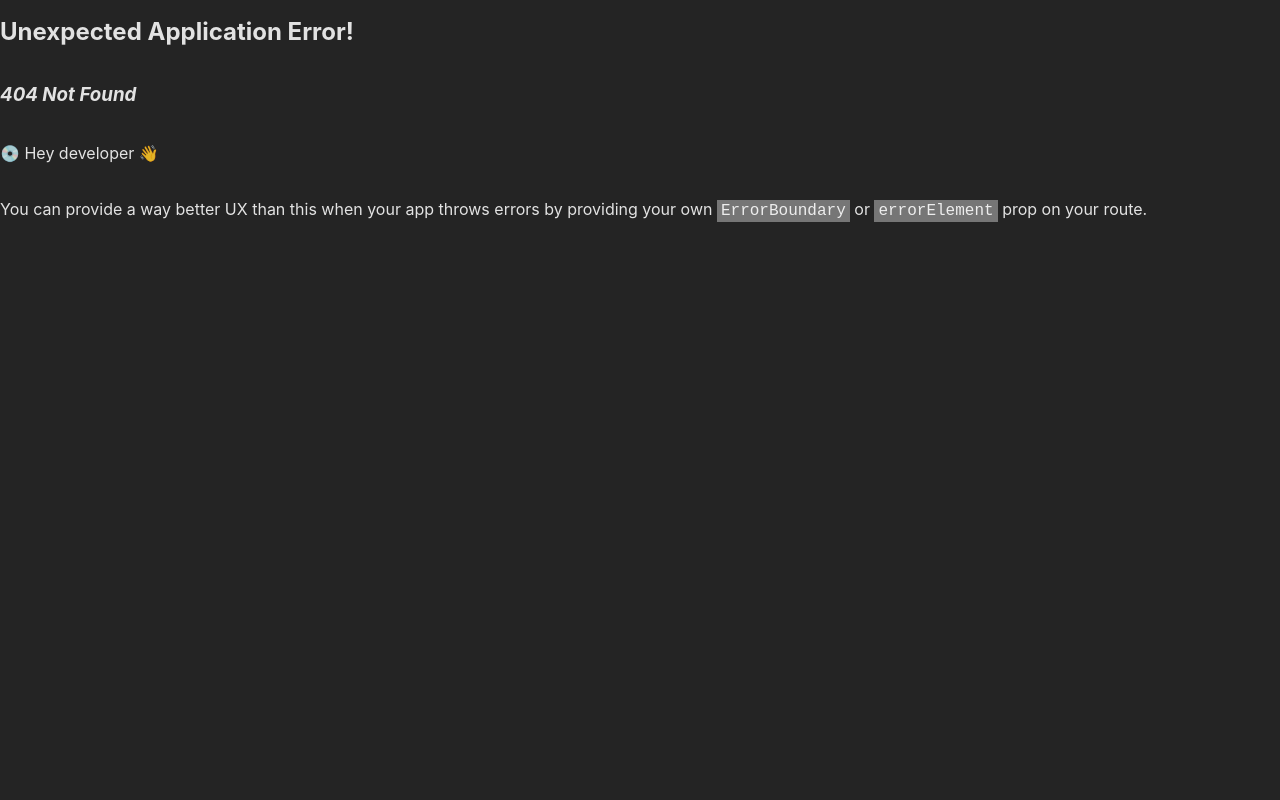
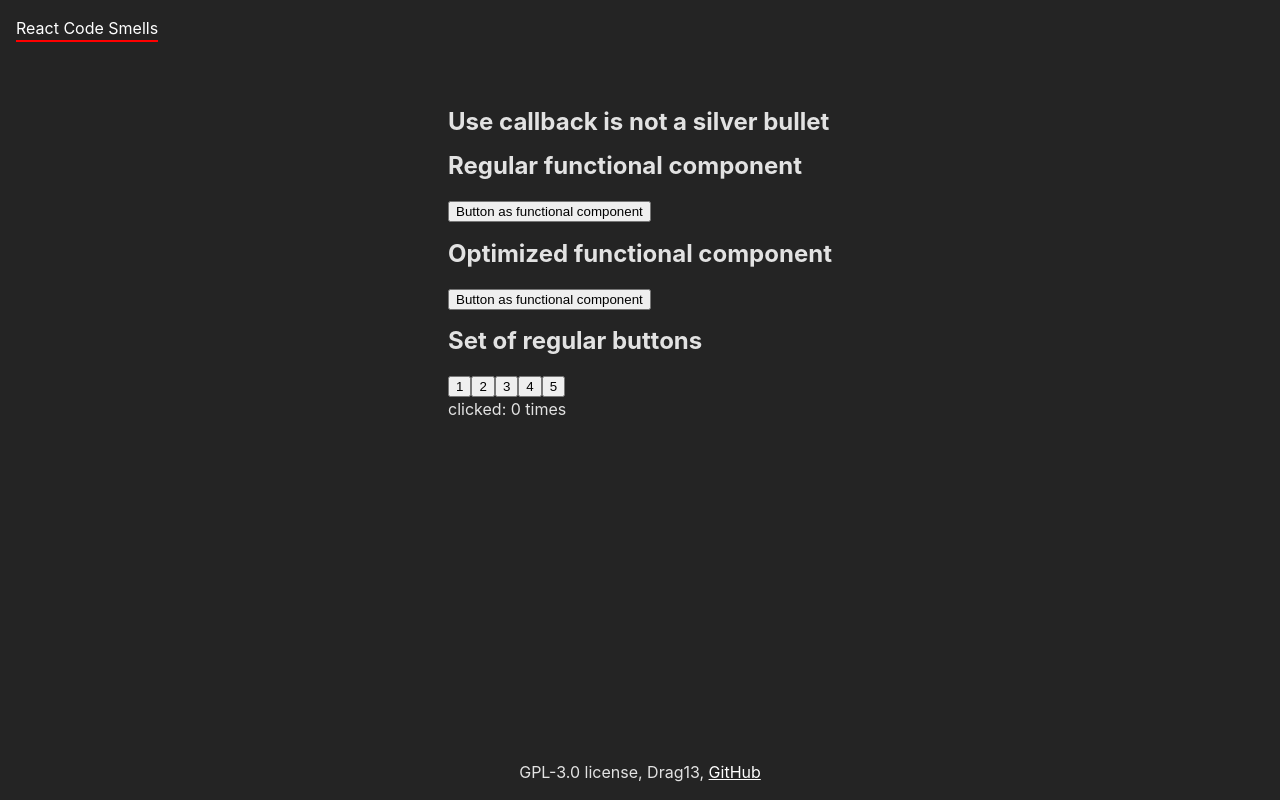
Before and after one commit to Drag13/react-code-smells-examples, a React (Vite) app: page /#/use-callback in a window 1280 px wide. Before the commit this address had no page. Built offline with nearby package versions, Linux system fonts and the light colour scheme.

Commit message:
Added new example - useCallback

```diff
--- /dev/null
+++ b/src/examples/use-callback/index.jsx
@@ -0,0 +1,63 @@
+import { memo, useCallback, useState } from "react";
+import styles from "./index.module.css";
+
+export default function App() {
+  const [c, setCounter] = useState(0);
+
+  const uselessCallback = useCallback(() => console.log(1), []);
+
+  const optimizedCallback = useCallback(() => setCounter((pv) => pv + 1), []);
+
+  function defaultCallback() {
+    setCounter((pv) => pv + 1);
+  }
+
+  return (
+    <article className={styles.root}>
+      <h1>Use callback is not a silver bullet</h1>
+
+      <section>
+        <h2>Regular functional component</h2>
+        <RegularButton onClick={optimizedCallback}>
+          Button as functional component
+        </RegularButton>
+      </section>
+
+      <section>
+        <h2>Optimized functional component</h2>
+        <OptimizedButton onClick={optimizedCallback}>
+          Button as functional component
+        </OptimizedButton>
+      </section>
+
+      <section>
+        <h2>Set of regular buttons</h2>
+        <button onClick={defaultCallback}>1</button>
+        <button onClick={defaultCallback}>2</button>
+        <button onClick={defaultCallback}>3</button>
+        <button onClick={defaultCallback}>4</button>
+        <button onClick={defaultCallback}>5</button>
+      </section>
+
+      <div>clicked: {c} times</div>
+    </article>
+  );
+}
+
+function RegularButton({ children, onClick }) {
+  console.log("Regular button renders");
+  return (
+    <button name="regular btn" onClick={onClick}>
+      {children}
+    </button>
+  );
+}
+
+const OptimizedButton = memo(function OptimizedButton({ children, onClick }) {
+  console.log("OptimizedButton button renders");
+  return (
+    <button name="optimized btn" onClick={onClick}>
+      {children}
+    </button>
+  );
+});
--- a/src/router.jsx
+++ b/src/router.jsx
@@ -4,6 +4,7 @@ import ExampleList from "./ExampleList";
 import Overstate from "./examples/overstate";
 import EffectMissUse from "./examples/effect-for-state";
 import CancelEffect from "./examples/cancel-effect";
+import UseCallbackOverUse from "./examples/use-callback";
 
 const exampleList = [
   { path: "/overstate", label: "Overstate", element: <Overstate /> },
@@ -16,6 +17,11 @@ const exampleList = [
     path: "/effect-for-state",
     label: "Misusing effect for state update",
     element: <EffectMissUse />,
+  },
+  {
+    path: "use-callback",
+    label: "Overusing useCallback hook",
+    element: <UseCallbackOverUse />,
   },
 ];
 
```
Also changed, not shown: src/examples/use-callback/index.module.css (added).
